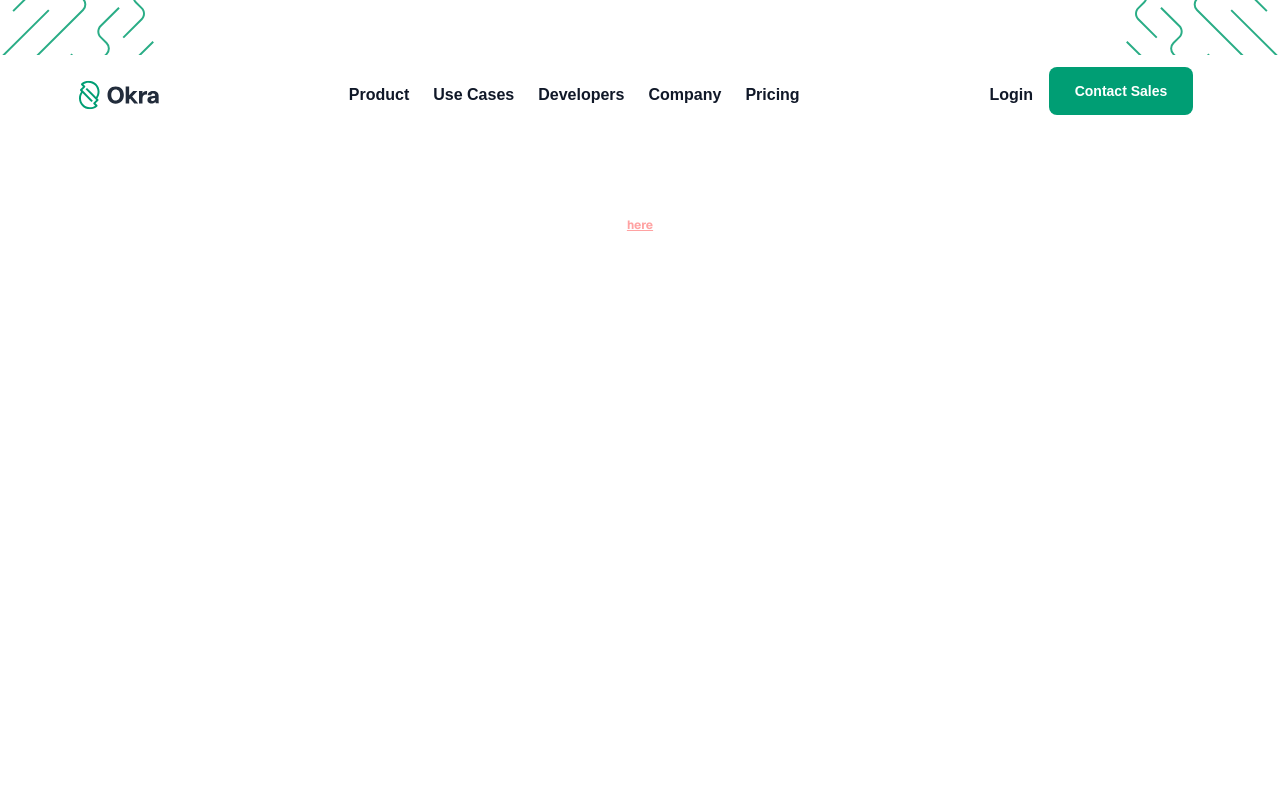
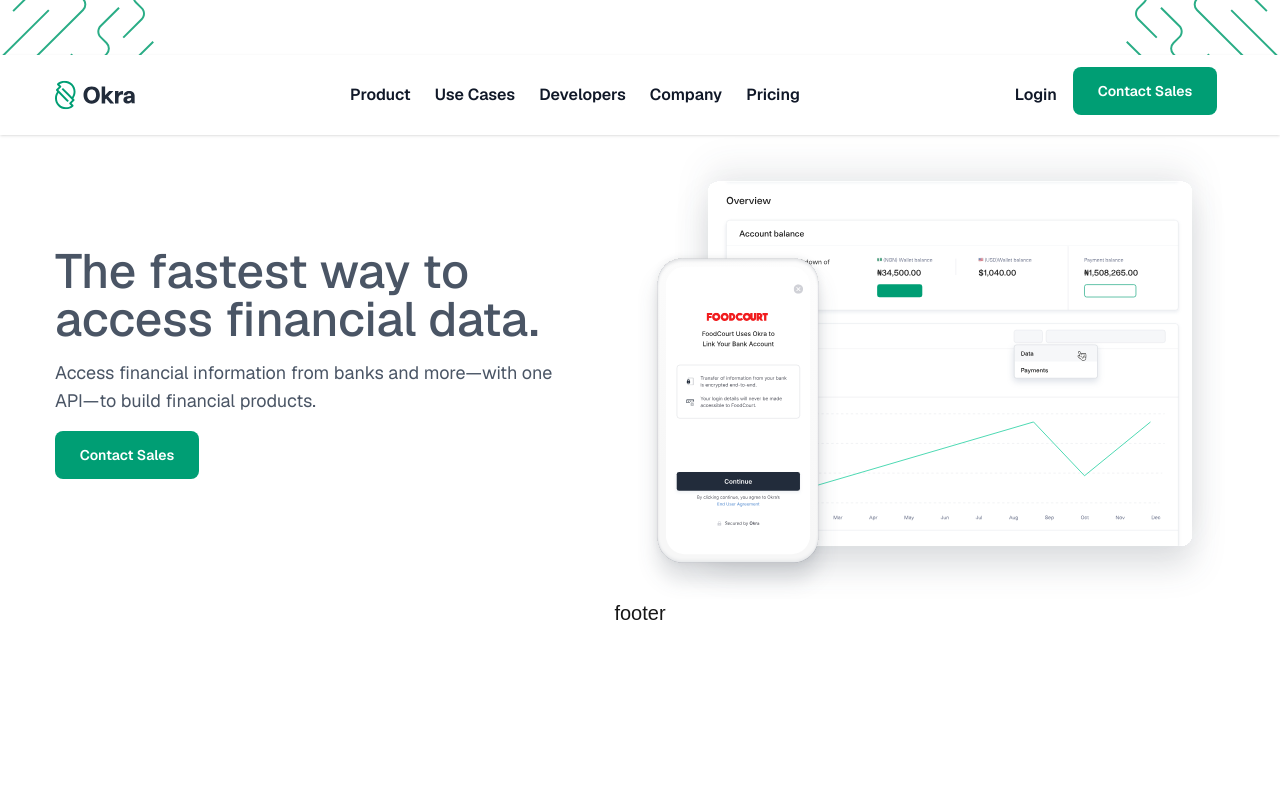
Before and after one commit to jeandamascyifuzo/oskar_clone, a Next.js app: page / in a window 1280 px wide. Shown: the top 800 px of the page. Built offline with nearby package versions, Linux system fonts and the light colour scheme.

Commit message:
Implement hero section

```diff
--- a/src/app/(root)/page.tsx
+++ b/src/app/(root)/page.tsx
@@ -1,7 +1,9 @@
+import WelcomePage from "@/components/landingPage/WelcomePage";
+
 export default function Home() {
   return (
-    <div className="grid grid-rows-[20px_1fr_20px] items-center justify-items-center min-h-screen p-8 pb-20 gap-16 sm:p-20 font-[family-name:var(--font-geist-sans)]">
-      <h1 className="text-xs font-bold underline text-red-300">here</h1>
+    <div className="bg-white font-[family-name:var(--font-geist-sans)]">
+      <WelcomePage />
     </div>
   );
 }
--- /dev/null
+++ b/src/components/landingPage/WelcomePage.tsx
@@ -0,0 +1,33 @@
+import React from "react";
+import PrimaryBtn from "../buttons/PrimaryBtn";
+import Image from "next/image";
+import Image1 from "@/assets/homepage-hero-left1.svg";
+import Image2 from "@/assets/homepage-hero-left2.svg";
+
+const WelcomePage = () => {
+  return (
+    <section className="max-w-[1250px] mx-auto px-10 flex w-full items-center">
+      <div className="w-[45%] text-gray-600 space-y-4">
+        <h1 className="font-medium text-5xl">
+          The fastest way to access financial data.
+        </h1>
+        <p className="text-lg">
+          Access financial information from banks and more—with one API—to build
+          financial products.
+        </p>
+        <PrimaryBtn label="Contact Sales" type="submit" />
+      </div>
+      <div className="flex-1 w-full relative items-end justify-end flex">
+        <Image src={Image1} width={550} alt="" />
+        <Image
+          src={Image2}
+          width={200}
+          alt=""
+          className="absolute bottom-0 left-14"
+        />
+      </div>
+    </section>
+  );
+};
+
+export default WelcomePage;
--- a/src/components/layout/Navbar.tsx
+++ b/src/components/layout/Navbar.tsx
@@ -14,13 +14,13 @@
 const Navbar = () => {
   const pathname = usePathname();
   return (
-    <header className="w-full text-gray-900 mx-auto flex items-center justify-center flex-col">
+    <header className="w-full text-gray-900 mx-auto flex items-center justify-center flex-col font-[family-name:var(--font-geist-sans)]">
       <nav className="w-full text-gray-900 mx-auto flex items-center justify-between">
         <Image src={banner} width={250} height={100} alt="" />
         <Image src={banner1} width={250} height={100} alt="" />
       </nav>
-      <nav className="w-full bg-white text-gray-900 mx-auto">
-        <div className="flex max-w-[1250px] mx-auto w-full justify-between items-center px-16">
+      <nav className="w-full bg-white text-gray-900 mx-auto shadow">
+        <div className="flex max-w-[1250px] mx-auto w-full justify-between items-center px-10">
           <Image
             src={log}
             width={34}
```
Also changed, not shown: src/assets/homepage-hero-left1.svg (added), src/assets/homepage-hero-left2.svg (added).
